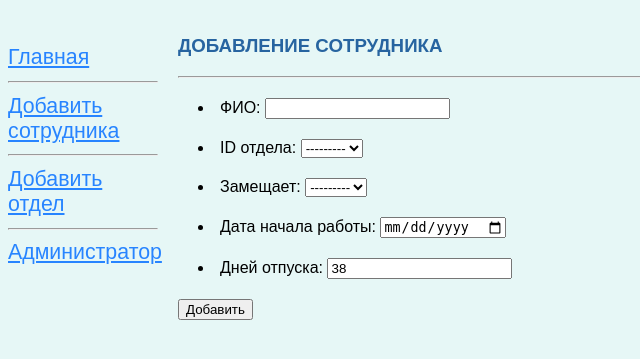
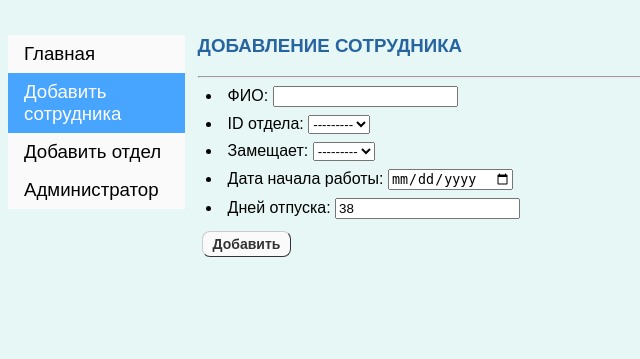
Before and after one commit to SipakovV/vacation_scheduler, a Django app: page /vacations/employee/add/ in a window 1280 px wide. Shown: the part 97-456 px from the top of the page, without its empty margins (0-640 px from the left). Run offline with Django 3.2, Linux system fonts and the light colour scheme; data that the repository does not hold is empty.

Commit message:
CSS and decoration changes

```diff
--- a/vacations/static/vacations/style.css
+++ b/vacations/static/vacations/style.css
@@ -22,18 +22,15 @@
 }
 
 nav {
-    font-size: 16pt;
-    width: 150px;
+    margin-left: 0px;
+    font-size: 14pt;
+    width: 14%;
     float: left;
-}
-
-nav a {
-    display: block;
-    margin: 10px 0px;
+    border-right: 2px;
 }
 
 section {
-    margin-left: 170px;
+    margin-left: 15%;
     background-color: #e6f7f6;
 }
 
@@ -43,8 +40,8 @@
     border-collapse: collapse;
 }
 
-li {
-    margin: 20px;
+section li {
+    margin: 8px;
 }
 
 .col1,
@@ -63,7 +60,7 @@
 .col_detail1 {
     width: 20%;
     text-align: left;
-    font-weight: normal;
+    font-weight: bold;
 }
 
 .col_detail2 {
@@ -74,19 +71,51 @@
 .button {
     font: bold 14px Arial;
     text-decoration: none;
-  background-color: #EEEEEE;
+    background-color: #FAFAFA;
     color: #333333;
-  margin: 10px;
-  padding: 10px 16px 10px 16px;
+    margin: 4px;
+    padding: 4px 10px 4px 10px;
     border-top: 1px solid #CCCCCC;
     border-right: 1px solid #333333;
     border-bottom: 1px solid #333333;
     border-left: 1px solid #CCCCCC;
+    border-radius: 8px;
 }
 
 .deletebutton {
-  background-color: #FFBBBB;
+    background-color: #FFE5E5;
     color: #DD3333;
+}
+
+ul {
+    list-style-type: none;
+    margin: 0;
+    padding: 0;
+    width: 100%;
+    background-color: #FAFAFA;
+}
+
+li a {
+    margin: 0;
+    display: block;
+    color: #000;
+    padding: 8px 16px;
+    text-decoration: none;
+}
+
+/* Change the link color on hover */
+li a:hover:not(.active) {
+    background-color: #EFEFEF;
+}
+
+.active {
+    background-color: #47A4FF;
+    color: white;
+}
+
+.navbar {
+    display: block;
+
 }
 
 th, td {
--- a/vacations/templates/layout/basic.html
+++ b/vacations/templates/layout/basic.html
@@ -12,13 +12,12 @@
         <h1>График отпусков</h1>
     </header>
     <nav>
-        <a href="{% url 'index' %}">Главная</a>
-        <hr>
-        <a href="{% url 'add_employee' %}">Добавить сотрудника</a>
-        <hr>
-        <a href="{% url 'add_department' %}">Добавить отдел</a>
-        <hr>
-        <a href="http://192.168.0.26:8000/admin">Администратор</a>
+        <ul>
+            <li><a {% block index %}{% endblock %} href="{% url 'index' %}">Главная</a></li>
+            <li><a {% block add_employee %}{% endblock %} href="{% url 'add_employee' %}">Добавить сотрудника</a></li>
+            <li><a {% block add_department %}{% endblock %} href="{% url 'add_department' %}">Добавить отдел</a></li>
+            <li><a href="http://192.168.0.26:8000/admin">Администратор</a></li>
+        </ul>
     </nav>
     {% block content %}
     {% endblock %}
--- a/vacations/templates/vacations/add_department.html
+++ b/vacations/templates/vacations/add_department.html
@@ -1,6 +1,7 @@
 {% extends "layout/basic.html" %}
 
 {% block title %}Добавление отдела{% endblock %}
+{% block add_department %}class="active"{% endblock %}
 
 {% block content %}
 <section>
@@ -8,7 +9,7 @@
     <form method="post">
         {% csrf_token %}
         {{ form.as_ul }}
-        <input type="submit" value="Добавить">
+        <input type="submit" class="button" value="Добавить">
     </form>
 </section>
 {% endblock %}
--- a/vacations/templates/vacations/add_employee.html
+++ b/vacations/templates/vacations/add_employee.html
@@ -1,6 +1,7 @@
 {% extends "layout/basic.html" %}
 
 {% block title %}Добавление сотрудника{% endblock %}
+{% block add_employee %}class="active"{% endblock %}
 
 {% block content %}
 <section>
@@ -8,7 +9,7 @@
     <form method="post">
         {% csrf_token %}
             {{ form.as_ul }}
-        <input type="submit" value="Добавить">
+        <input type="submit" class="button" value="Добавить">
     </form>
 </section>
 {% endblock %}
--- a/vacations/templates/vacations/by_department.html
+++ b/vacations/templates/vacations/by_department.html
@@ -4,7 +4,6 @@
 
 {% block content %}
 <section>
-    <h3>Рейтинг работников</h3><hr>
     <h2><select onChange="window.location.href=this.value">
         <option value="{% url 'index' %}">Все отделы</option>
         {% for department in departments %}
--- a/vacations/templates/vacations/edit_employee.html
+++ b/vacations/templates/vacations/edit_employee.html
@@ -10,7 +10,7 @@
             {{ form.as_ul }}
         <input type="submit" class="button" value="Сохранить">
 
-        <a href="{% url 'index' %}" class="button deletebutton">Удалить сотрудника</a>
+        <a href="{% url 'index' %}"><button class="button deletebutton">Удалить сотрудника</button></a>
     </form>
 </section>
 {% endblock %}
--- a/vacations/templates/vacations/index.html
+++ b/vacations/templates/vacations/index.html
@@ -1,8 +1,9 @@
 {% extends "layout/basic.html" %}
+
+{% block index %}class="active"{% endblock %}
 
 {% block content %}
 <section>
-    <h3>Рейтинг работников</h3><hr>
     <h2><select onChange="window.location.href=this.value">
         <option selected="selected">Все отделы</option>
         {% for department in departments %}
```
Also changed, not shown: vacations/templates/vacations/details.html (+9 -9 lines). Lines whose indentation alone changed are shown as unchanged.
